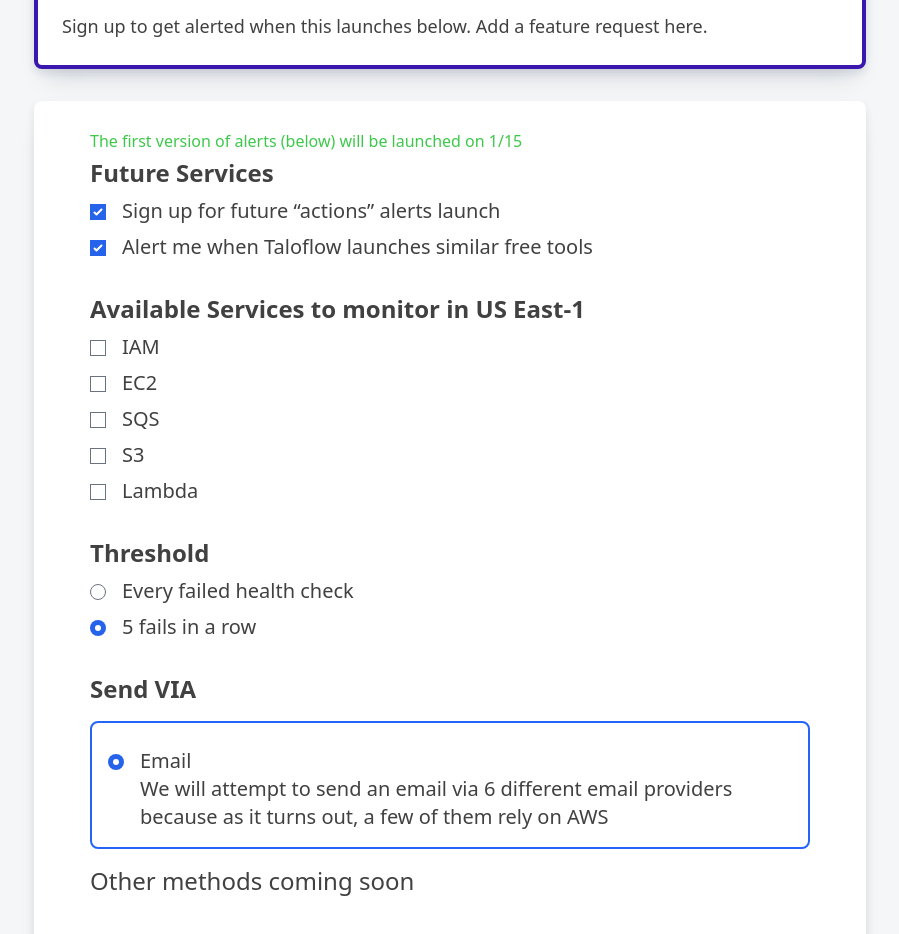
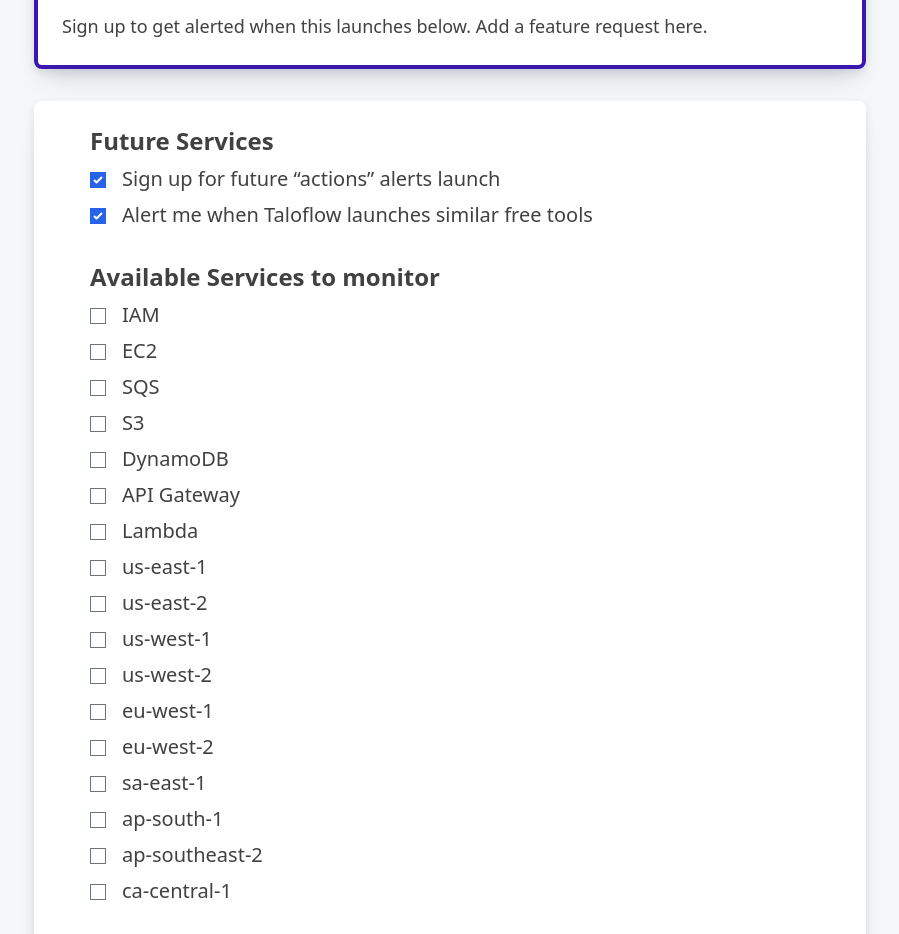
Before and after one commit to Taloflow/is-aws-down, a Next.js app in the folder apps/frontend/: page /is-aws-down/get-alerts in a window 1280 px wide. Shown: the part 620-1554 px from the top of the page, without its empty margins (190-1089 px from the left). Built offline with nearby package versions, Linux system fonts and the light colour scheme.

Commit message:
GRO-121 tasks

```diff
--- a/apps/frontend/src/pages/is-aws-down/get-alerts.tsx
+++ b/apps/frontend/src/pages/is-aws-down/get-alerts.tsx
@@ -72,8 +72,7 @@
             A Better Way To Get AWS Alerts
           </SecondaryTitle>
           <BodyText extraClasses={"font-medium"}>
-            Only get alerted on what you care about. In February, you’ll be able
-            to set alerts based on:
+            Only get alerted on what you care about. You can set alerts based on:
           </BodyText>
           <ul
             className={
@@ -96,9 +95,6 @@
       </section>
       <section className={"inner-column mx-auto"}>
         <StandardCard>
-          <p className={"sm:px-8 text-success"}>
-            The first version of alerts (below) will be launched on 1/15
-          </p>
           <Form
             onSubmit={onSubmit}
             initialValues={InitialValues}
@@ -156,11 +152,38 @@
                         Value: "S3",
                       },
                       {
+                        Description: "DynamoDB",
+                        Value: "DynamoDB",
+                      },
+                      {
+                        Description: "API Gateway",
+                        Value: "API Gateway"
+                      },
+                      {
                         Description: "Lambda",
                         Value: "Lambda",
                       },
+                      { Description: "us-east-1", Value: "us-east-1" },
+
+                      { Description: "us-east-2", Value: "us-east-2" },
+
+                      { Description: "us-west-1", Value: "us-west-1" },
+
+                      { Description: "us-west-2", Value: "us-west-2" },
+
+                      { Description: "eu-west-1", Value: "eu-west-1" },
+
+                      { Description: "eu-west-2", Value: "eu-west-2" },
+
+                      { Description: "sa-east-1", Value: "sa-east-1" },
+
+                      { Description: "ap-south-1", Value: "ap-south-1" },
+
+                      { Description: "ap-southeast-2", Value: "ap-southeast-2" },
+
+                      { Description: "ca-central-1", Value: "ca-central-1" },
                     ]}
-                    TitleName={"Available Services to monitor in US East-1"}
+                    TitleName={"Available Services to monitor"}
                   />
                   <RadioOrCheckBoxFormChoices
                     Type={"radio"}
@@ -195,11 +218,6 @@
                         />
 
                         <span className={"text-xl pl-4"}>{"Email"}</span>
-                        <span className={"block pl-8 font-light"}>
-                          We will attempt to send an email via 6 different email
-                          providers because as it turns out, a few of them rely
-                          on AWS
-                        </span>
                       </label>
                     </div>
                     <p className={"text-2xl font-light pt-4"}>
```
Also changed, not shown: 1 other file (tests, documents, lock files or other folders).
